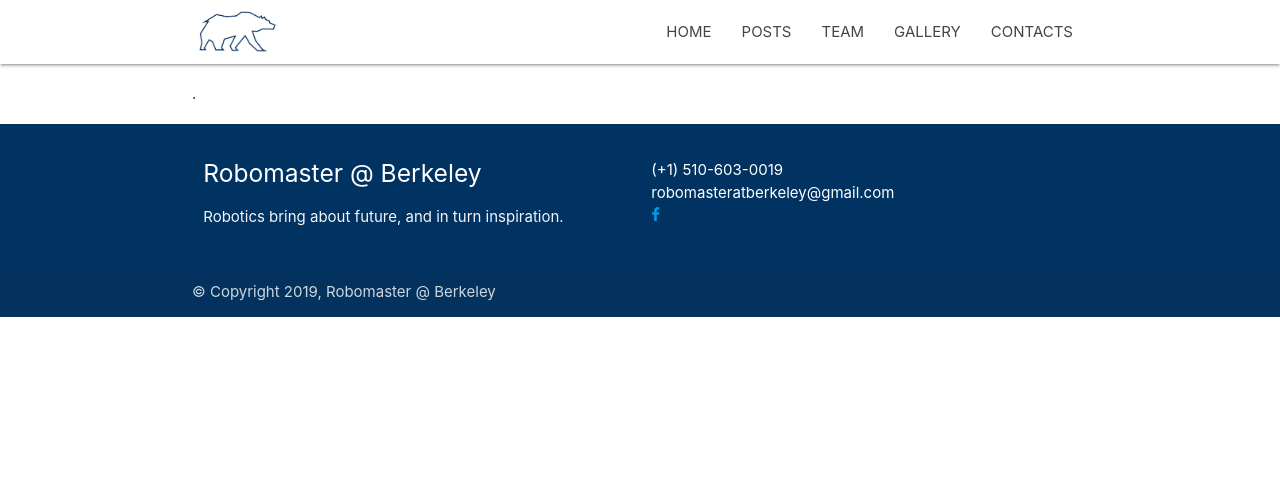
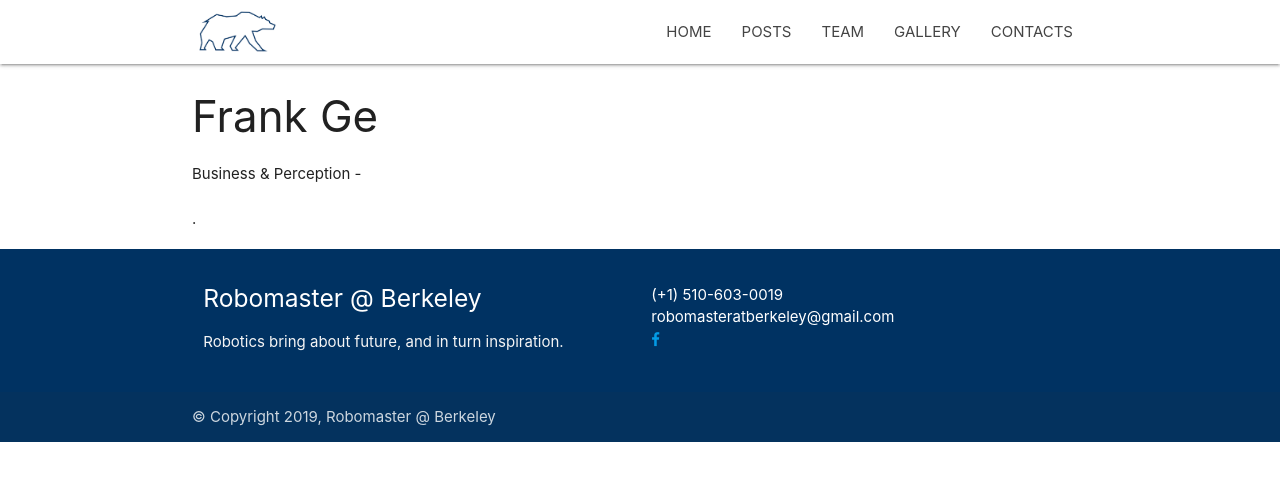
Before and after one commit to Bear-Dynamics/Bear-Dynamics.github.io, a Jekyll site: the page built from _members/frankge.md, in a window 1280 px wide. Shown: the top 481 px of the page. Built offline with Jekyll 4.4.1, drawn with Linux system fonts in a browser that asks for light colours.

Commit message:
Fix stupid mistakes

```diff
--- a/_layouts/member.html
+++ b/_layouts/member.html
@@ -2,5 +2,11 @@
 layout: default
 ---
 <div class="container">
+<h3>{{ page.name }}</h3>
+<p>{{ page.team }} - {{ page.position }}</p>
+<section>
+<p>
 {{ content }}
+</p>
+</section>
 </div>
--- a/team.html
+++ b/team.html
@@ -7,7 +7,7 @@
   {% for member in site.members %}
     <div class="card">
       <div class="card-image waves-effect waves-block waves-light">
-        <img class="activator" src="/img/members/{{ member.avatar }}">
+        <img class="responsive-img activator" src="/img/members/{{ member.avatar }}">
       </div>
       <div class="card-content">
         <span class="card-title activator grey-text text-darken-4">{{ member.name }}<i class="material-icons right">more_vert</i></span>
```
Also changed, not shown: 2 other files.
